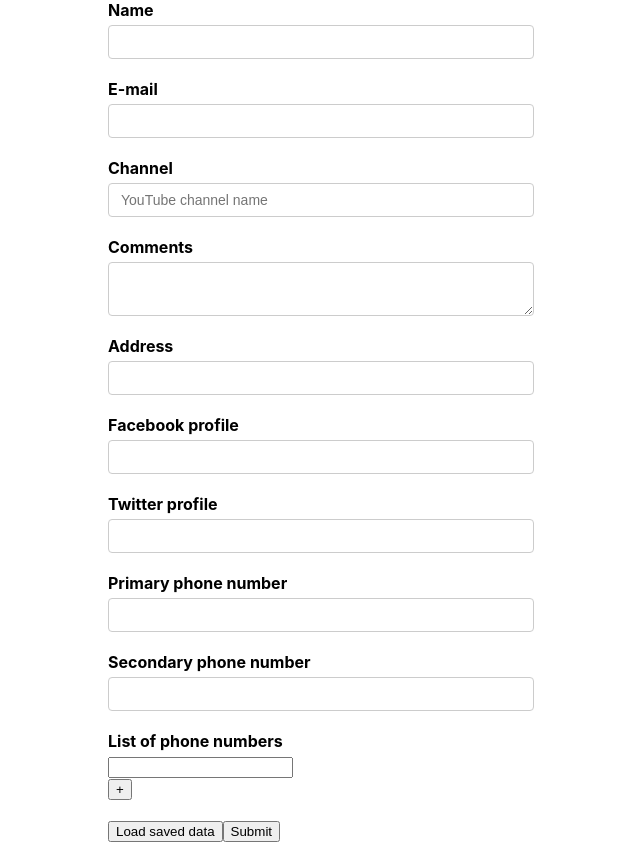
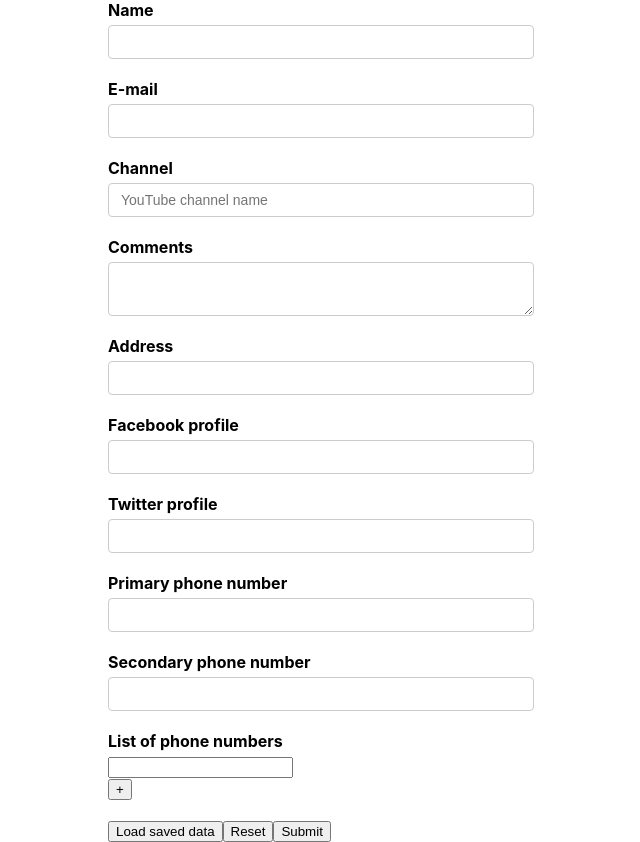
Before and after one commit to macotok/react-formik, a React (Create React App) app in the folder about-react-formik/advanced/: page / in a window 1280 px wide. Shown: the whole page, without its empty margins (319-959 px from the left). Built offline with nearby package versions, Linux system fonts and the light colour scheme.

Commit message:
Reset form data

```diff
--- a/about-react-formik/advanced/src/components/YoutubeForm.js
+++ b/about-react-formik/advanced/src/components/YoutubeForm.js
@@ -44,6 +44,7 @@
   console.log('form data', values);
   console.log('submitProps', submitProps);
   submitProps.setSubmitting(false);
+  submitProps.resetForm();
 };
 
 const validationSchema = Yup.object({
@@ -209,6 +210,7 @@
             <button type="button" onClick={() => setFormValues(savedValues)}>
               Load saved data
             </button>
+            <button type="reset">Reset</button>
             <button
               type="submit"
               disabled={!formik.isValid || formik.isSubmitting}
```
Also changed, not shown: 1 other file (tests, documents, lock files or other folders).
